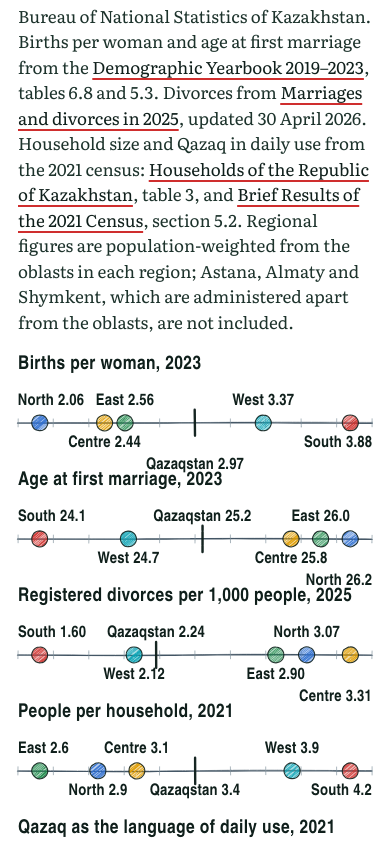
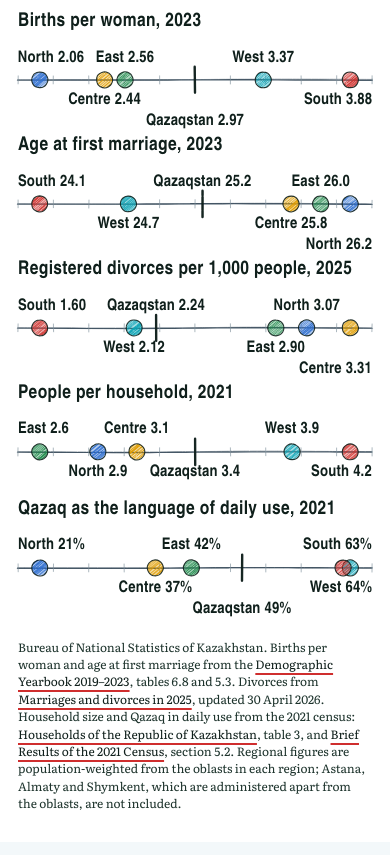
Before and after one commit to DoopsintheWind/DoopsintheWind.github.io, a plain HTML site: page good-womans-life/index.html in a window 390 px wide. Shown: the part 7346-8201 px from the top of the page. Drawn offline with Linux system fonts and the light colour scheme; no server answers; a web font is replaced by a local one.

Commit message:
Choosing a Life: regional figures, sources in small type under the intro on laptops and under the strips on phones, one screen in every language; strip labels stack in rows so none touch each other or the next heading
Co-Authored-By: Claude Opus 5.5 <noreply@anthropic.com>
Claude-Session: https://claude.ai/code/session_01L7rAm4SyrU4DSedRTrUgh5

```diff
--- a/good-womans-life/index.html
+++ b/good-womans-life/index.html
@@ -273,12 +273,13 @@ html.still{scroll-behavior:auto}
 
 /* measures */
 .measures{display:grid;grid-template-columns:minmax(0,.72fr) minmax(0,1.7fr);gap:clamp(22px,3vw,56px);align-items:center}
-.src{font-size:17px;line-height:1.5;margin-top:1.4svh;color:var(--ink2)}
+.src{font-size:12px;line-height:1.45;margin-top:1.6em;color:var(--ink2)}
+/* laptops: sources small under the intro in the left column; phones: at the very bottom, under the strips */
+.measures{row-gap:0}
+.measures>div:first-child{grid-column:1;grid-row:1;align-self:end}
+.measures>.strips{grid-column:2;grid-row:1 / span 2;align-self:center}
+.measures>.src{grid-column:1;grid-row:2;align-self:start}
 .strips{display:grid;gap:.4svh}
-.msrc{display:grid;align-content:center}
-.msrc[hidden]{display:none}
-.msrc .wrap{max-width:46em}
-.msrc .src{margin-top:1.2em}
 .strip h4{margin-bottom:2px}
 .track{position:relative;height:clamp(64px,10.4svh,92px)}
 .track svg{position:absolute;left:0;top:0;width:100%;height:100%;overflow:visible}
@@ -611,12 +612,10 @@ dialog#lb::backdrop{background:rgba(9,63,50,.6)}
   <div>
     <h2 data-t="measures.h2">Life across the regions</h2>
     <p data-t="measures.intro">Women's lives, opportunities, constraints and choices differ across the country.</p>
-    <p class="src" data-t="measures.src">Bureau of National Statistics of Kazakhstan. Births per woman and age at first marriage from the <a href="https://stat.gov.kz/upload/iblock/40f/zejwj3bggzww1203egdkbhetikacw9bd/Е-10-Г%20(рус).pdf">Demographic Yearbook 2019–2023</a>, tables 6.8 and 5.3. Divorces from <a href="https://stat.gov.kz/ru/news/braki-i-razvody-v-2025-godu/">Marriages and divorces in 2025</a>, updated 30 April 2026. Household size and Qazaq in daily use from the 2021 census: <a href="https://stat.gov.kz/api/iblock/element/104705/file/ru/">Households of the Republic of Kazakhstan</a>, table 3, and <a href="https://stat.gov.kz/upload/medialibrary/e62/b1e0sokkht34a1iyu2qdmu30dayt6sz1/Краткие%20итоги%20Переписи%20населения.pdf">Brief Results of the 2021 Census</a>, section 5.2. Regional figures are population-weighted from the oblasts in each region; Astana, Almaty and Shymkent, which are administered apart from the oblasts, are not included.</p>
   </div>
   <div class="strips" id="strips"></div>
+  <p class="src" data-t="measures.src">Bureau of National Statistics of Kazakhstan. Births per woman and age at first marriage from the <a href="https://stat.gov.kz/upload/iblock/40f/zejwj3bggzww1203egdkbhetikacw9bd/Е-10-Г%20(рус).pdf">Demographic Yearbook 2019–2023</a>, tables 6.8 and 5.3. Divorces from <a href="https://stat.gov.kz/ru/news/braki-i-razvody-v-2025-godu/">Marriages and divorces in 2025</a>, updated 30 April 2026. Household size and Qazaq in daily use from the 2021 census: <a href="https://stat.gov.kz/api/iblock/element/104705/file/ru/">Households of the Republic of Kazakhstan</a>, table 3, and <a href="https://stat.gov.kz/upload/medialibrary/e62/b1e0sokkht34a1iyu2qdmu30dayt6sz1/Краткие%20итоги%20Переписи%20населения.pdf">Brief Results of the 2021 Census</a>, section 5.2. Regional figures are population-weighted from the oblasts in each region; Astana, Almaty and Shymkent, which are administered apart from the oblasts, are not included.</p>
 </section>
-<!-- the sources move here when a language runs too long for one screen -->
-<section class="scr msrc white" id="measures-2" data-nav="measures" hidden><div class="wrap"><p class="kick" data-t="measures.sources">Sources</p></div></section>
 
 <!-- 4. What we ask -->
 <section class="scr two" id="ask" data-nav="ask">
@@ -1162,19 +1161,20 @@ function drawStrips(){
     tk.innerHTML=SVG(`0 0 ${W} ${Ht}`,s,' preserveAspectRatio="none"');
     // labels: above or below, pushed apart when they would touch
     const items=Object.entries(vals).map(([n,v])=>({t:`${tx('regions.'+n)}<b>${f(v)}</b>`,x:pos(v)*W,kz:false})).concat([{t:`${tx('measures.country')}<b>${f(kz)}</b>`,x:pos(kz)*W,kz:true}]).sort((a,b)=>a.x-b.x);
-    const lanes={up:[],dn:[]};
-    items.forEach((it,j)=>{const sp=document.createElement('span');sp.className='pt'+(it.kz?' kz':'');sp.innerHTML=it.t;tk.appendChild(sp);it.el=sp;it.w=sp.offsetWidth+10;});
+    items.forEach(it=>{const sp=document.createElement('span');sp.className='pt'+(it.kz?' kz':'');sp.innerHTML=it.t;tk.appendChild(sp);it.el=sp;it.w=sp.offsetWidth+10;it.cx=Math.max(it.w/2-5,Math.min(W-it.w/2+5,it.x))});
+    const lh=items[0].el.offsetHeight||16, LH=lh+5, rows={up:[],dn:[]};
+    const free=(sd,r,it)=>(rows[sd][r]||[]).every(o=>Math.abs(o.cx-it.cx)>=(o.w+it.w)/2);
     items.forEach((it,j)=>{
-      let side=it.kz?'dn':(j%2?'dn':'up');
-      const fits=s2=>lanes[s2].every(o=>Math.abs(o.x-it.x)>(o.w+it.w)/2);
-      if(!fits(side)){const other=side==='up'?'dn':'up'; if(fits(other)) side=other;}
-      let row=0; if(!fits(side)) row=1;
-      lanes[side].push(it);
-      let left=Math.max(it.w/2-5,Math.min(W-it.w/2+5,it.x));
-      it.el.style.left=left+'px';
-      const off=row?22:0;
-      if(side==='up') it.el.style.bottom=(Ht-ym+13+off)+'px'; else it.el.style.top=(ym+13+off)+'px';
+      const pref=it.kz?'dn':(j%2?'dn':'up'), oth=pref==='up'?'dn':'up';
+      let side=null,row=0;
+      for(;!side;row++) for(const sd of [pref,oth]) if(free(sd,row,it)){side=sd;break}
+      row--; (rows[side][row]=rows[side][row]||[]).push(it);
+      it.el.style.left=it.cx+'px';
+      if(side==='up') it.el.style.bottom=(Ht-ym+13+row*LH)+'px'; else it.el.style.top=(ym+13+row*LH)+'px';
     });
+    const need=n=>n?13+(n-1)*LH+lh+2:0;
+    tk.style.marginTop=Math.max(0,need(rows.up.length)-ym)+'px';
+    tk.style.marginBottom=Math.max(0,need(rows.dn.length)-(Ht-ym))+'px';
   });
 }
 
@@ -1467,23 +1467,11 @@ function steps(s){
   }
   return -1;
 }
-/* the sources line sits under the measures heading; when no step fits (a long language on a short
-   screen), it moves to a second snapped screen rather than going under 17px */
-function splitMeasures(on){
-  const p=$('#measures .src')||$('#measures-2 .src'), m2=$('#measures-2'); if(!p||!m2)return;
-  (on?$('#measures-2 .wrap'):$('#measures > div')).appendChild(p); m2.hidden=!on;
-}
-function fitOne(s){
-  if(s.id==='measures-2')return 0;
-  if(s.id!=='measures')return steps(s);
-  splitMeasures(false); let r=steps(s);
-  if(r<0){splitMeasures(true); r=steps(s); steps($('#measures-2'))}
-  return r;
-}
+function fitOne(s){return steps(s)}
 function fitAll(){
   const on=SNAPQ.matches;
   screens().forEach(s=>{if(on)fitOne(s);else{s.style.removeProperty('--k');s.classList.remove('fs17','alt','alt2');delete s.dataset.fit}});
-  if(!on){splitMeasures(false);drawField();drawStrips()}
+  if(!on){drawField();drawStrips()}
 }
 
 /* ================= go ================= */
```
